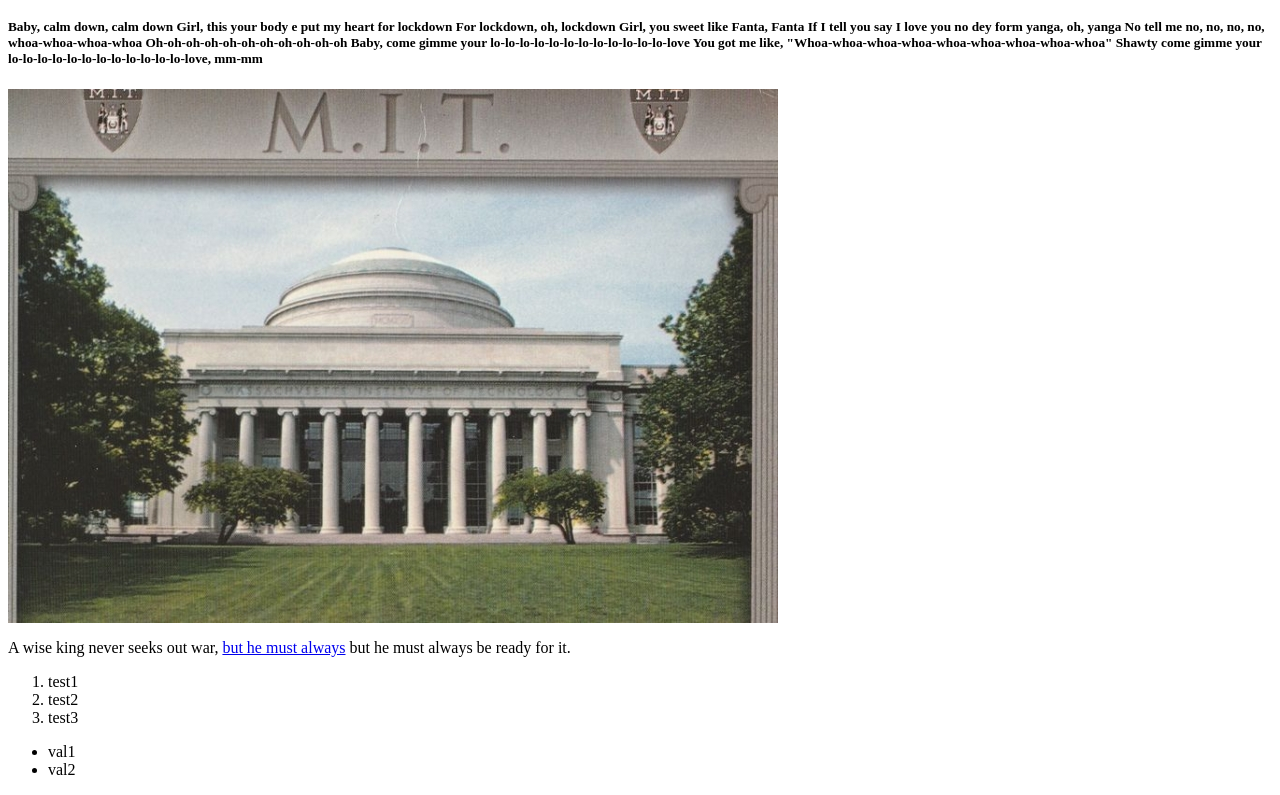
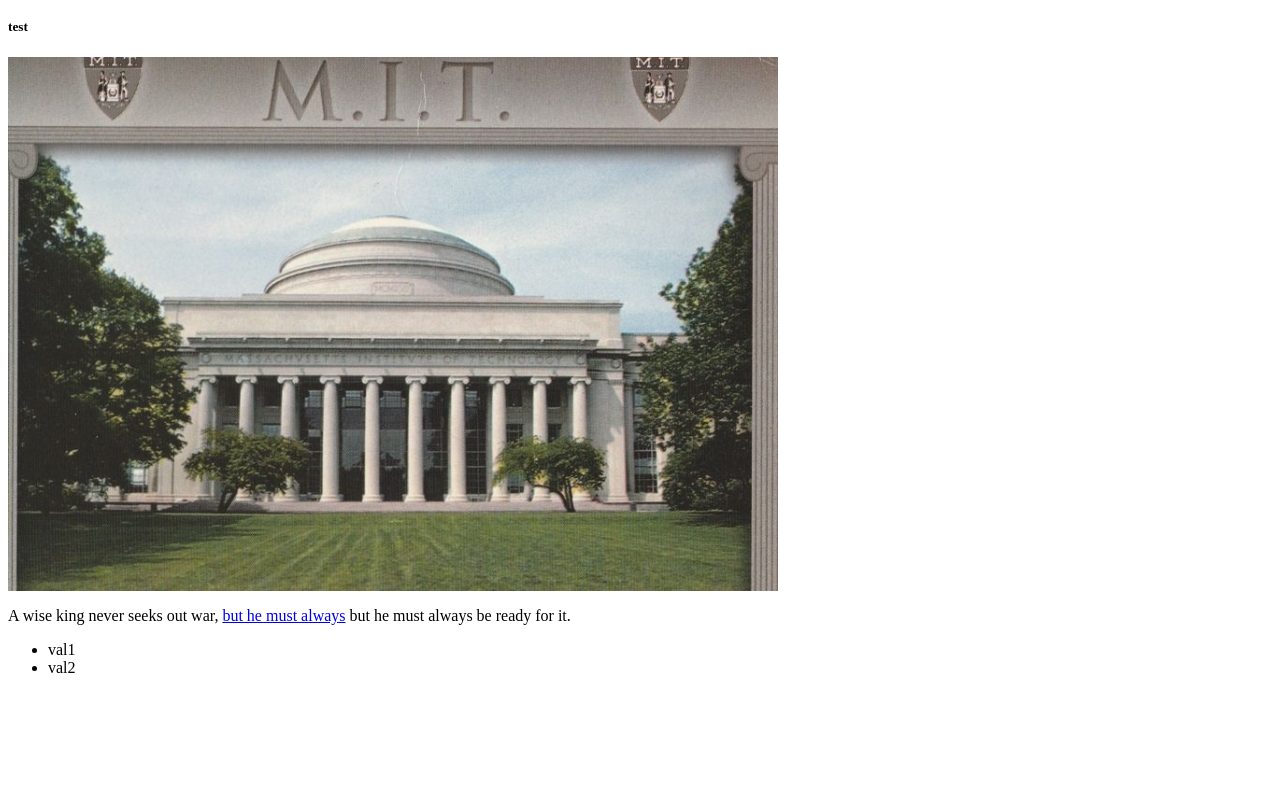
Before and after one commit to idiaz0/idiaz0.github.io, a plain HTML site: page index.html in a window 1280 px wide. Shown: the part 48-843 px from the top of the page. After the commit the page ends 800 px from the top, so only its background shows below. Drawn offline with Linux system fonts and the light colour scheme.

Commit message:
tesing commit

```diff
--- a/index.html
+++ b/index.html
@@ -1,24 +1,9 @@
 <body>
 <h1>HELLO</h1>
-<h5>Baby, calm down, calm down
-Girl, this your body e put my heart for lockdown
-For lockdown, oh, lockdown
-Girl, you sweet like Fanta, Fanta
-If I tell you say I love you no dey form yanga, oh, yanga
-No tell me no, no, no, no, whoa-whoa-whoa-whoa
-Oh-oh-oh-oh-oh-oh-oh-oh-oh-oh-oh
-Baby, come gimme your lo-lo-lo-lo-lo-lo-lo-lo-lo-lo-lo-lo-love
-You got me like, "Whoa-whoa-whoa-whoa-whoa-whoa-whoa-whoa-whoa"
-Shawty come gimme your lo-lo-lo-lo-lo-lo-lo-lo-lo-lo-lo-lo-love, mm-mm</h5>
+<h5>test</h5>
 <img src="./mitImage.jpg" />
 <p>A wise king never seeks out war, <a href="https://idiaz0.github.io/">but he must always</a> but he must always be ready for it.</p>
 
-<ol>
-<li>test1</li>
-  <li>test2</li>
-  <li>test3</li>
-
-</ol>
 
 
   <ul>
```
